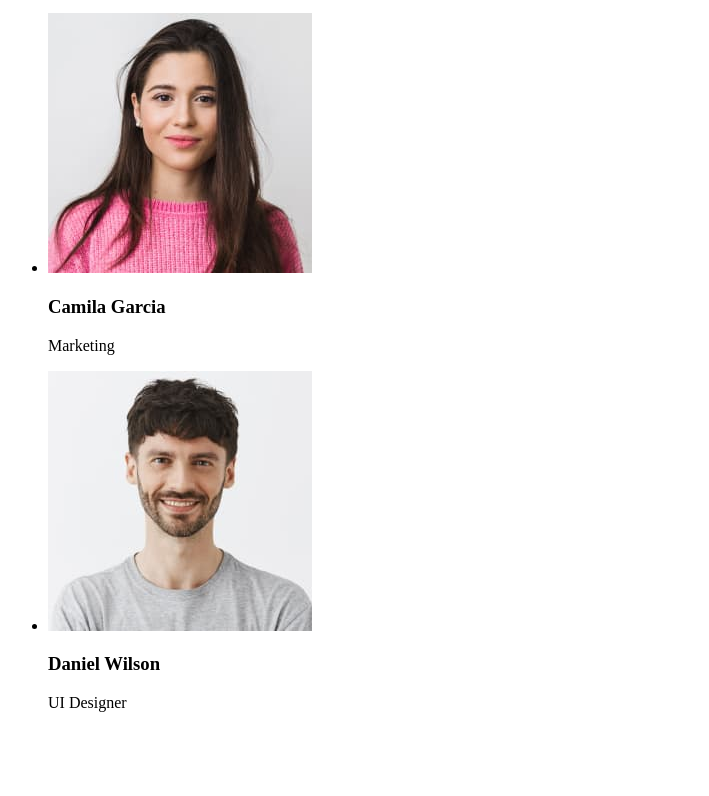
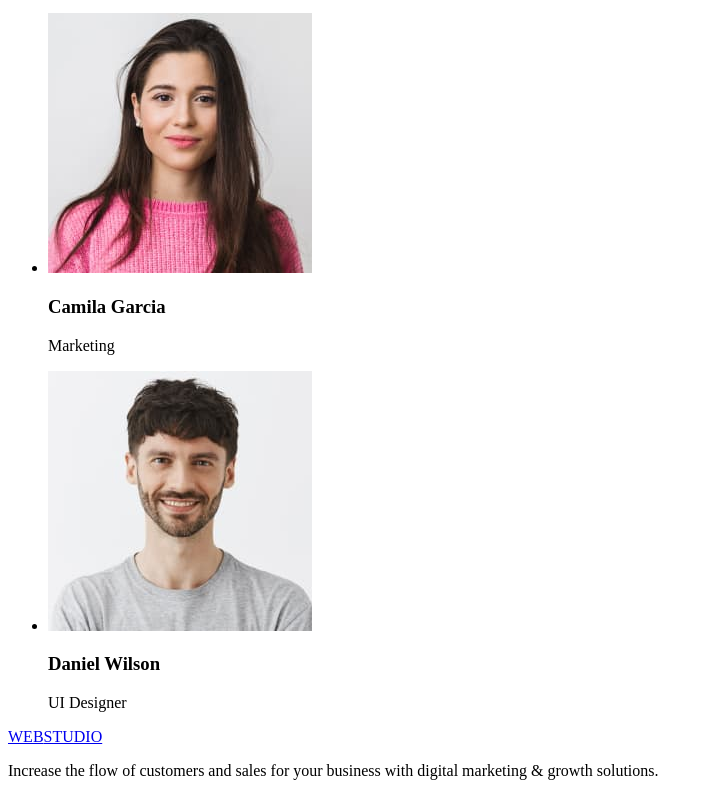
Before and after one commit to MarynaOzkara/goit-markup-hw-01, a plain HTML site: page index.html in a window 1280 px wide. Shown: the part 2293-3089 px from the top of the page, without its empty margins (0-709 px from the left). Before the commit the page ends 3021 px from the top, so only its background shows below. Drawn offline with Linux system fonts and the light colour scheme.

Commit message:
html footer

```diff
--- a/index.html
+++ b/index.html
@@ -82,7 +82,8 @@
         </section>
     </main>
     <footer>
-
+        <a href="#"><span>WEB</span>STUDIO</a>
+        <p>Increase the flow of customers and sales for your business with digital marketing & growth solutions.</p>
     </footer>
 </body>
 </html>
```
